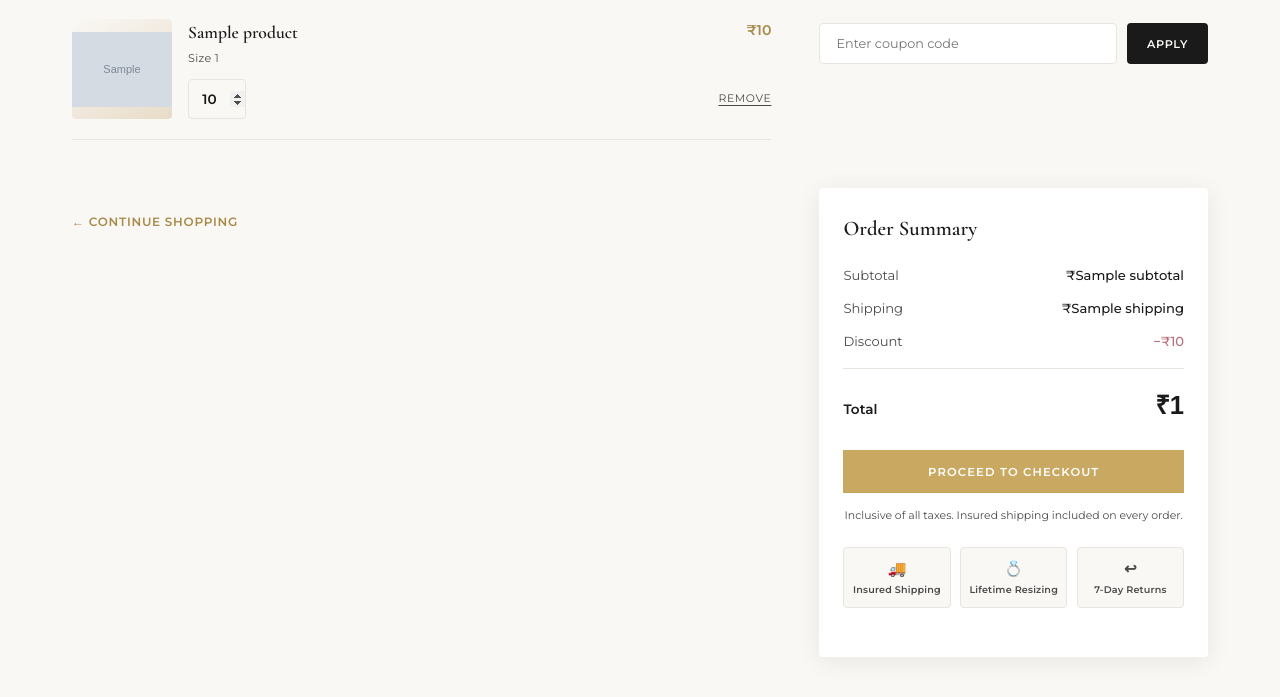
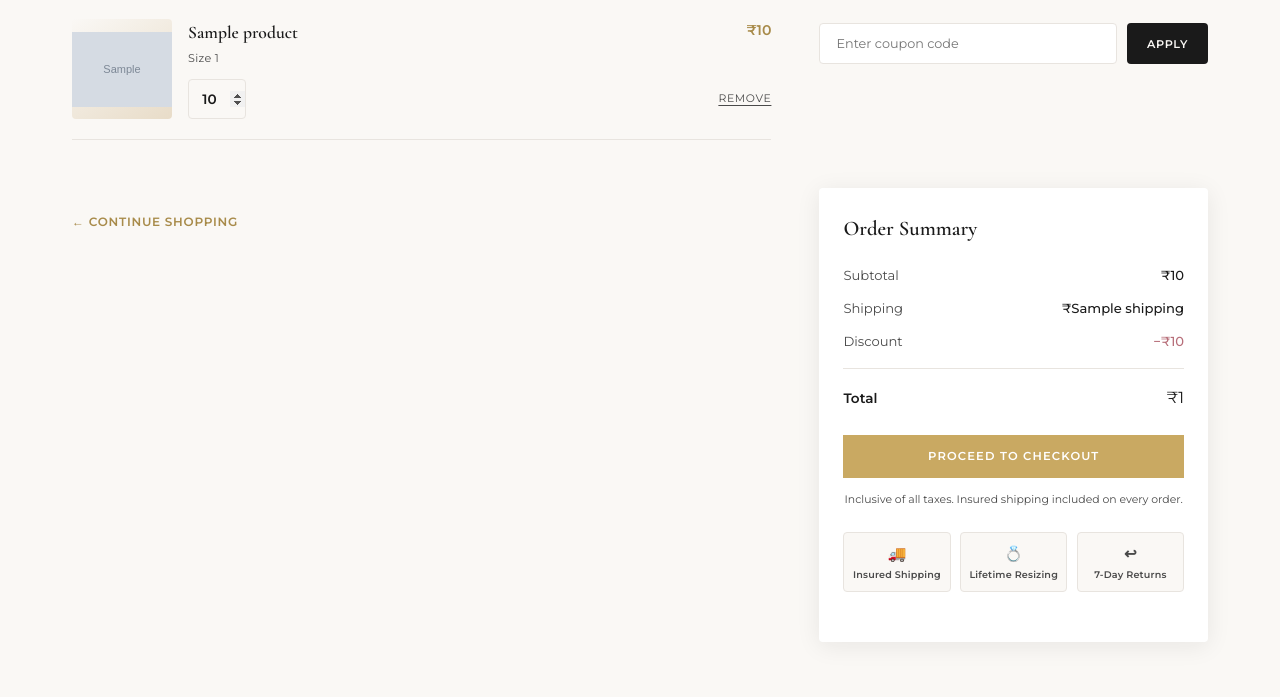
Before and after one commit to Avneesh-shrivastava/jewelry, a Django app: template zevera/templates/cart.html in a window 1280 px wide. Shown: the part 191-888 px from the top of the page. Run offline with Django 5.2, Linux system fonts and the light colour scheme; the template is opened without the code that fills it: most values are stand-ins (such as "Sample title", 1, 10 or a date in 2020); grey boxes marked "Sample" are stand-in pictures; some libraries are stand-ins or nearby versions.

Commit message:
Update cart.html

```diff
--- a/zevera/templates/cart.html
+++ b/zevera/templates/cart.html
@@ -293,15 +293,15 @@
       <div class="order-summary">
         <h3 class="summary-title">Order Summary</h3>
 
-        <div class="summary-row"><span>Subtotal</span><span id="subtotalValue">₹{{ subtotal }}</span></div>
+        <div class="summary-row"><span>Subtotal</span><span id="subtotalValue">₹{{ subtotal|floatformat:0  }}</span></div>
         <div class="summary-row"><span>Shipping</span><span>{% if shipping %}₹{{ shipping }}{% else %}Free{% endif %}</span></div>
-        <div class="summary-row discount"><span>Discount</span><span id="discountValue">−₹{{ discount|default:0 }}</span></div>
+        <div class="summary-row discount"><span>Discount</span><span id="discountValue">−₹{{ discount|default:0|floatformat:0  }}</span></div>
 
         <div class="summary-divider"></div>
 
         <div class="summary-total">
           <span class="summary-total-label">Total</span>
-          <span class='summary-total-value' id="totalValue">₹{{ total_price|floatformat:0 }}</span>
+          <span id="totalValue">₹{{ total_price|floatformat:0 }}</span>
         </div>
 
         <a href="/checkout"><button class="btn btn-primary">Proceed To Checkout</button></a>
```
